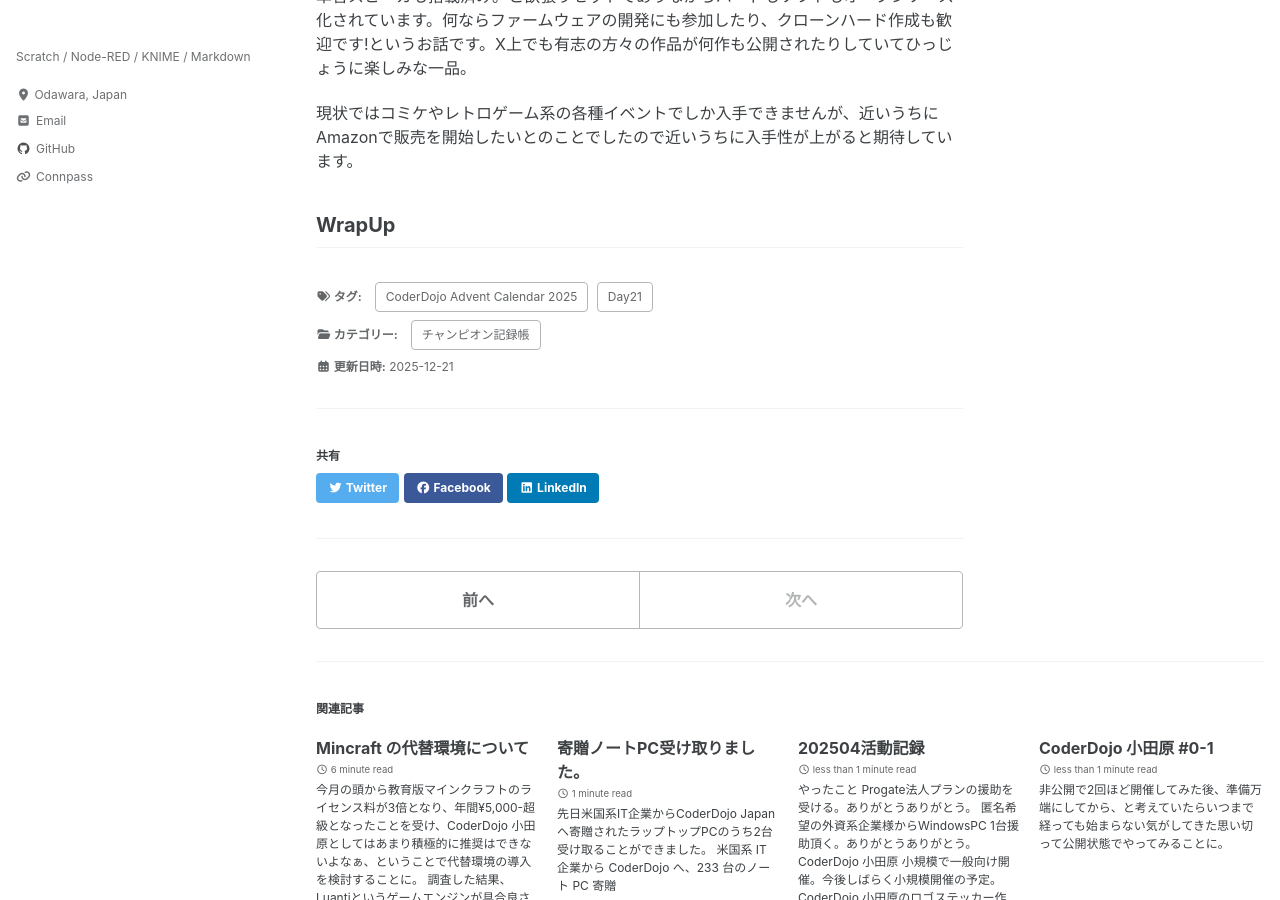
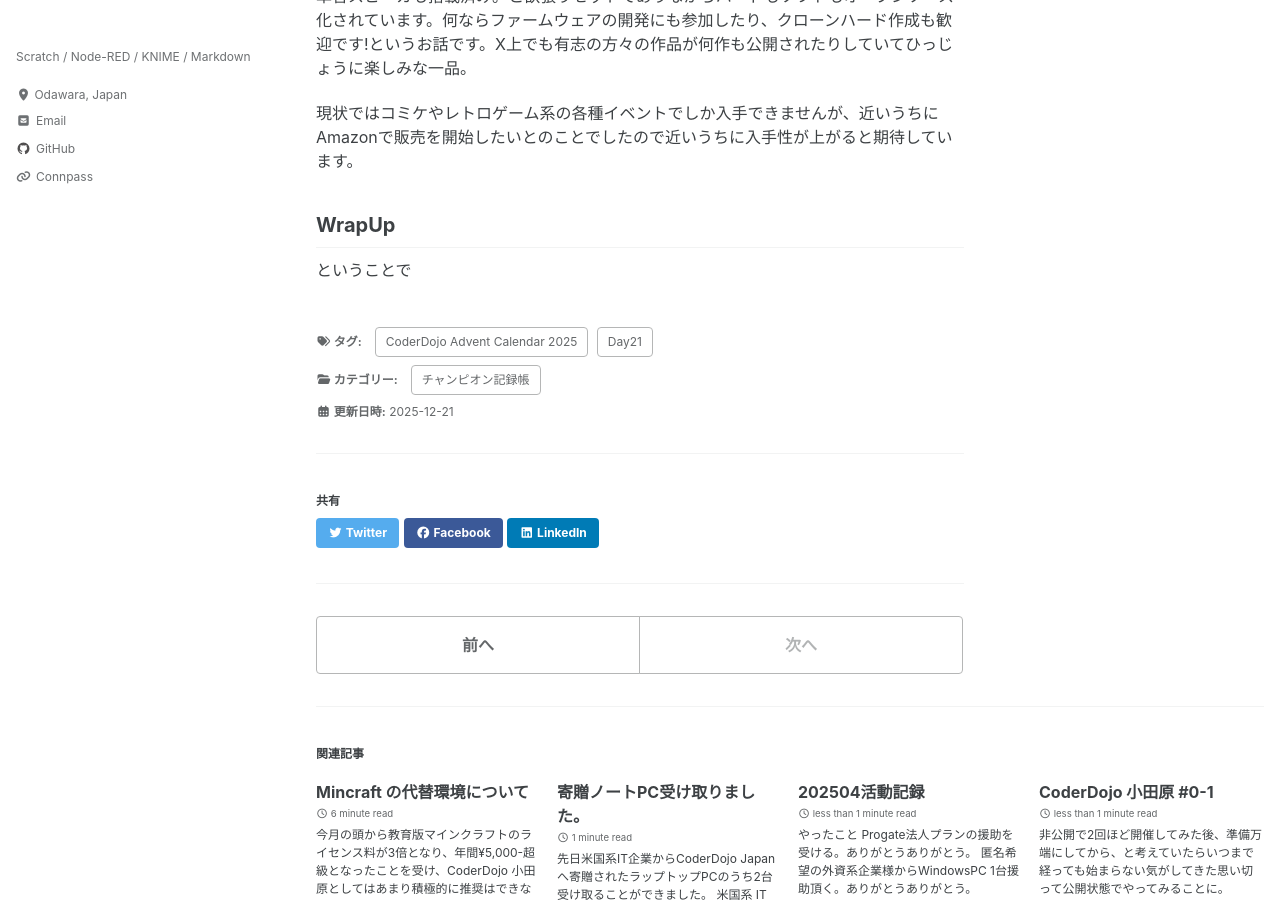
Before and after one commit to CoderDojo-Odawara/coderdojo-odawara.github.io, a Jekyll site: the page built from _posts/2025-12-21-CoderDojoAdvent.md, in a window 1280 px wide and 900 px high, scrolled down 3458 px. Built offline with Jekyll 4.4.1, drawn with Linux system fonts in a browser that asks for light colours; cached includes are drawn as plain includes; a script that is not in the unit is left out.

Commit message:
Update CoderDojoAdvent post with new content

```diff
--- a/_posts/2025-12-21-CoderDojoAdvent.md
+++ b/_posts/2025-12-21-CoderDojoAdvent.md
@@ -88,3 +88,4 @@ last_modified_at: 2025-12-21
 
 
 ## WrapUp
+ということで
```
